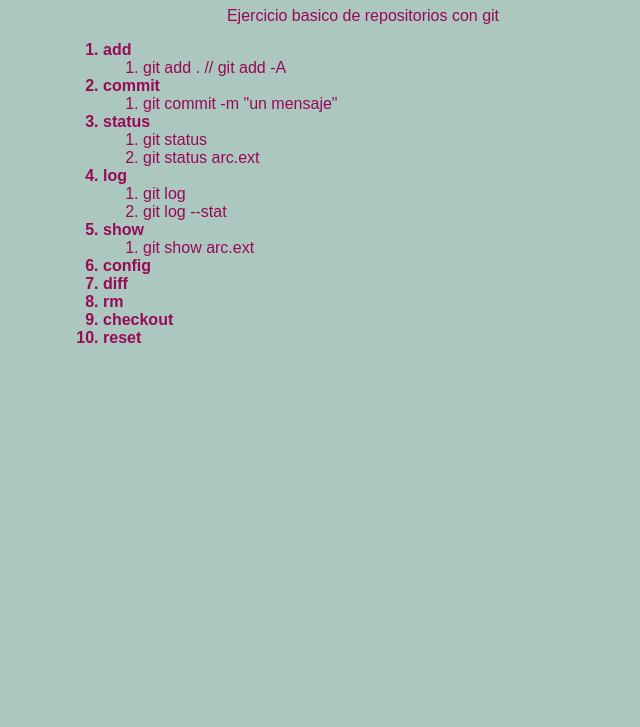
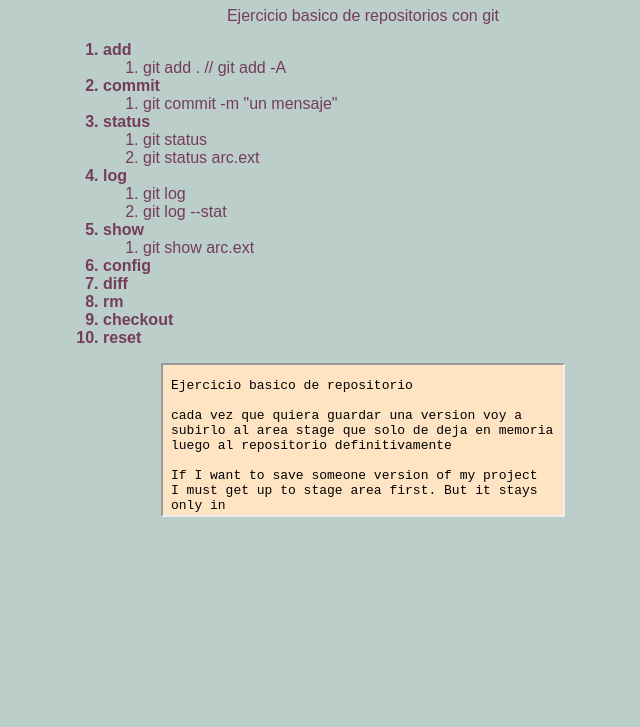
Before and after one commit to smamby/firstRep, a plain HTML site: page index.html in a window 1280 px wide. Shown: the part 73-800 px from the top of the page, without its empty margins (75-715 px from the left). Drawn offline with Linux system fonts and the light colour scheme.

Commit message:
forth commit, repaired error of third commit

```diff
--- a/css/estilo.css
+++ b/css/estilo.css
@@ -1,7 +1,7 @@
 body {
     font-family: arial;
-    color: rgb(151, 10, 85);
-    background-color: rgb(171, 199, 191);
+    color: rgb(116, 61, 90);
+    background-color: rgb(187, 206, 201);
     text-align: center;
     max-width: 860px;
 }
@@ -17,3 +17,8 @@ nav{
 #cont {
     font-weight: 400;
 }
+
+iframe{
+    background-color: bisque;
+    min-width: 400px;
+}
--- a/index.html
+++ b/index.html
@@ -38,5 +38,8 @@
             <li>reset</li>
         </ol>
     </nav>
+    <section>
+        <iframe id="" src="text.txt" frameborder="3"></iframe>
+    </section>
 </body>
 </html>
```
